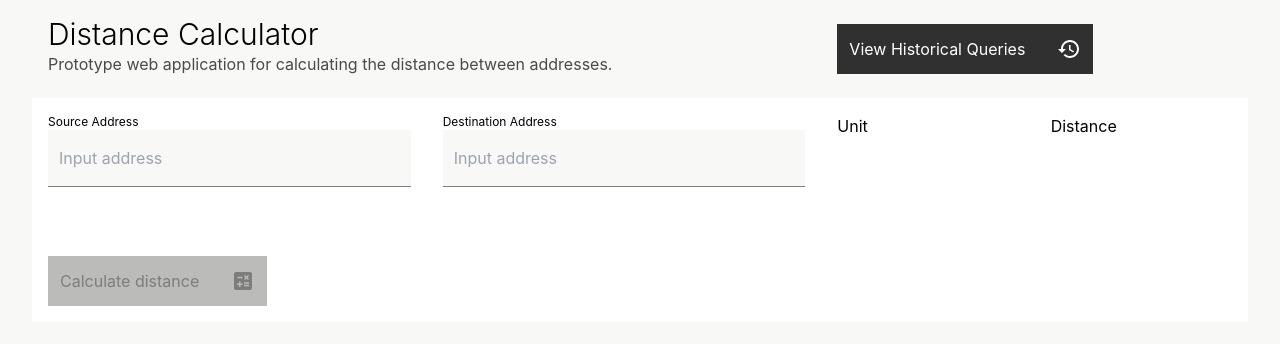
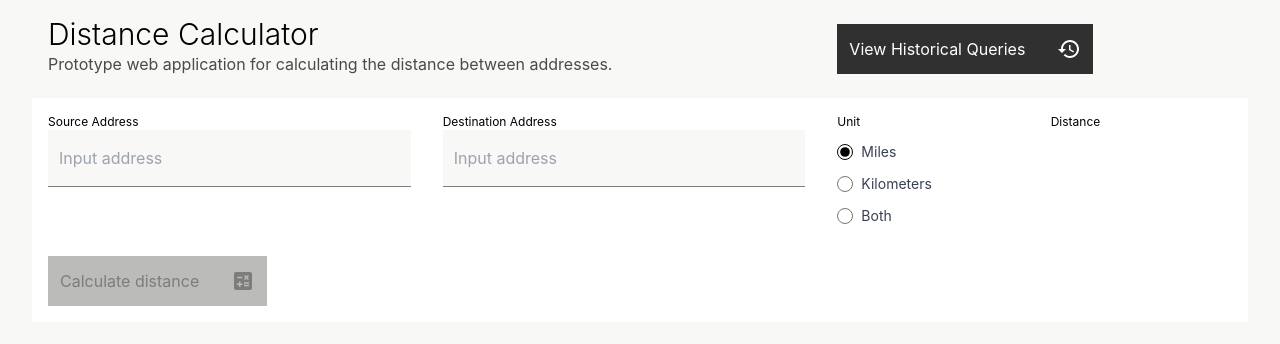
Before and after one commit to jashment/bain-assessment, a React (Vite) app: page / in a window 1280 px wide. Shown: the top 344 px of the page. Built offline with nearby package versions, Linux system fonts and the light colour scheme; a web font is replaced by a local one.

Commit message:
Adding in the call to the backend

```diff
--- a/package.json
+++ b/package.json
@@ -10,6 +10,7 @@
     "preview": "vite preview"
   },
   "dependencies": {
+    "axios": "^1.6.8",
     "react": "^18.2.0",
     "react-dom": "^18.2.0",
     "tailwind-styled-components": "^2.2.0"
--- a/src/components/Home/Home.jsx
+++ b/src/components/Home/Home.jsx
@@ -1,6 +1,18 @@
-import tw from "tailwind-styled-components"
+import { useState } from 'react'
+import tw from 'tailwind-styled-components'
+import axios from 'axios'
 
 const Home = () => {
+  const [sourceAddress, setSourceAddress] = useState('')
+  const [destinationAddress, setDestinationAddress] = useState('')
+  const [unit, setUnit] = useState("mi")
+  const [distance, setDistance] = useState({})
+
+  const calculateTotalDistance = async () => {
+    const calculatedDistance = await axios.post('http://localhost:3000/calculate-distance', { sourceAddress, destinationAddress, unit })
+    setDistance(calculatedDistance.data)
+  }
+
   return (
     <StyledHome>
       <StyledHeader>
@@ -24,9 +36,14 @@ const Home = () => {
         <StyledInputContainer1>
           <div>
             <p className="text-xs">Source Address</p>
-            <StyledInput type="text" placeholder="Input address" />
+            <StyledInput
+              type="text"
+              placeholder="Input address"
+              value={sourceAddress}
+              onChange={(e) => setSourceAddress(e.target.value)}
+            />
           </div>
-          <StyledCalculateButton>
+          <StyledCalculateButton onClick={calculateTotalDistance}>
             <p>Calculate distance</p>
             <div>
               <svg xmlns="http://www.w3.org/2000/svg" enableBackground="new 0 0 24 24" height="24px" viewBox="0 0 24 24" width="24px" fill="#7D7D7C">
@@ -41,10 +58,53 @@ const Home = () => {
         </StyledInputContainer1>
         <StyledInputContainer2>
           <p className="text-xs">Destination Address</p>
-          <StyledInput type="text" placeholder="Input address" />
+          <StyledInput
+            type="text"
+            placeholder="Input address"
+            value={destinationAddress}
+            onChange={(e) => setDestinationAddress(e.target.value)}
+          />
         </StyledInputContainer2>
-        <StyledUnitSelector>Unit</StyledUnitSelector>
-        <StyledOutput>Distance</StyledOutput>
+        <StyledUnitSelector>
+          <p className="text-xs">Unit</p>
+          <StyledUnitLabel>
+            <StyledRadioSelector
+              type="radio"
+              name="unit"
+              value="miles"
+              checked={unit === "mi"}
+              onChange={() => setUnit("mi")}
+            />
+            <StyledSelectorText>Miles</StyledSelectorText>
+          </StyledUnitLabel>
+          <StyledUnitLabel>
+            <StyledRadioSelector
+              type="radio"
+              name="unit"
+              value="kilometers"
+              checked={unit === "km"}
+              onChange={() => setUnit("km")}
+            />
+            <StyledSelectorText>Kilometers</StyledSelectorText>
+          </StyledUnitLabel>
+          <StyledUnitLabel>
+            <StyledRadioSelector
+              type="radio"
+              name="unit"
+              value="meters"
+              checked={unit === "both"}
+              onChange={() => setUnit("both")}
+            />
+            <StyledSelectorText>Both</StyledSelectorText>
+          </StyledUnitLabel>
+        </StyledUnitSelector>
+        <StyledOutput>
+          <p className="text-xs">Distance</p>
+          <StyledDistanceContainer>
+            {distance.mi && <StyledDistanceUnit>{distance.mi} mi</StyledDistanceUnit>}
+            {distance.km && <StyledDistanceUnit>{distance.km} km</StyledDistanceUnit>}
+          </StyledDistanceContainer>
+        </StyledOutput>
       </CalculatorContainer>
     </StyledHome>
   )
@@ -93,11 +153,13 @@ const StyledCalculateButton = tw.button`
 
 const CalculatorContainer = tw.div`
   flex
-  flex-row
+  flex-col
+  md:flex-row
   gap-8
   bg-white
   p-4
-  h-56
+  h-full
+  md:h-56
 `
 
 const StyledInputContainer1 = tw.div`
@@ -123,11 +185,41 @@ const StyledInputContainer2 = tw.div`
 `
 
 const StyledUnitSelector = tw.div`
+  flex
+  flex-col
   basis-1/6
+`
+
+const StyledUnitLabel = tw.label`
+  inline-flex
+  items-center
+  mt-3
+`
+
+const StyledRadioSelector = tw.input`
+  form-radio
+  h-4 w-4
+  accent-black
+`
+
+const StyledSelectorText = tw.span`
+  ml-2
+  text-gray-700
+  text-sm
 `
 
 const StyledOutput = tw.div`
   basis-1/6
 `
 
+const StyledDistanceContainer = tw.div`
+  flex
+  flex-row
+  gap-4
+`
+
+const StyledDistanceUnit = tw.p`
+  text-sm
+`
+
 export default Home
```
Also changed, not shown: 1 other file (tests, documents, lock files or other folders).
